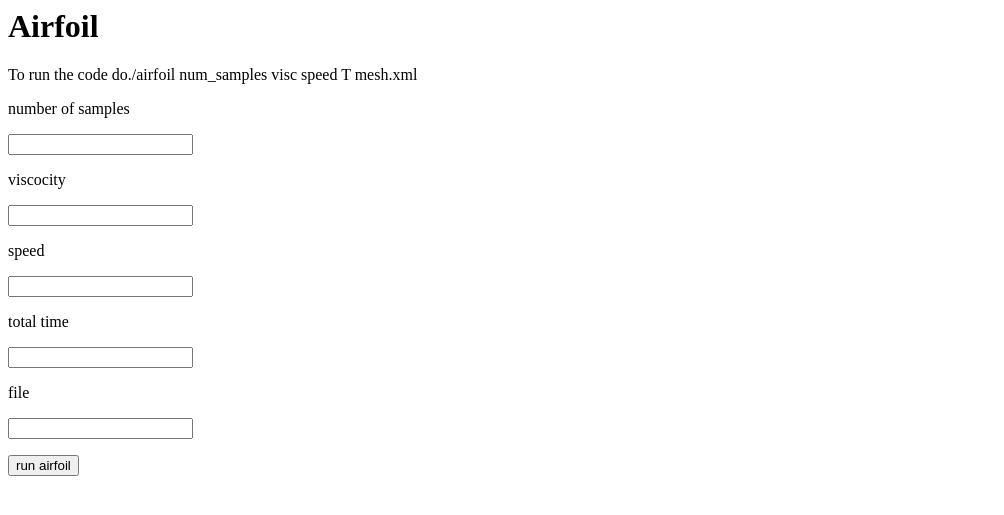
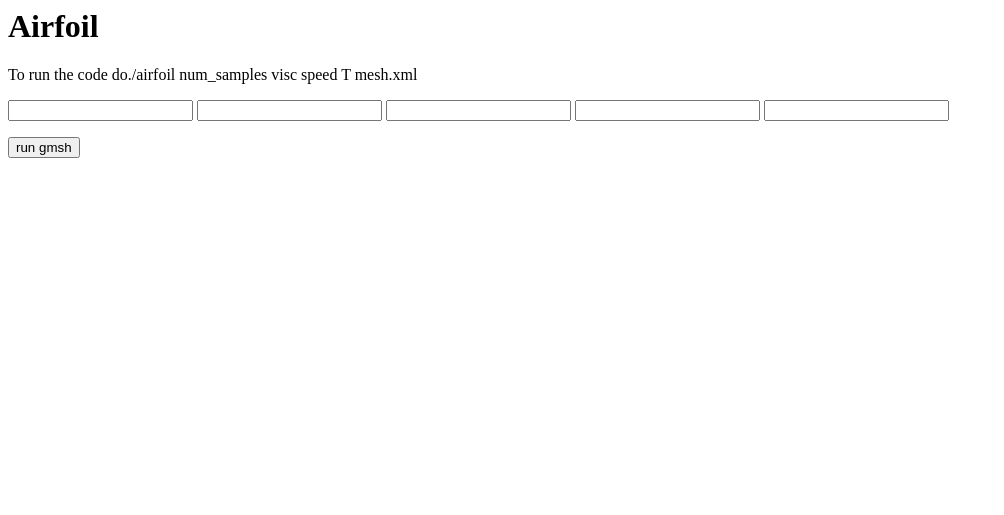
Before and after one commit to andrewaziz/CloudComputingNacaAirfoil, a Flask app: page /airfoil in a window 1280 px wide. Shown: the top 515 px of the page, without its empty margins (0-1004 px from the left). Run offline with Flask 2, Linux system fonts and the light colour scheme.

Commit message:
fix typo

```diff
--- a/app/forms.py
+++ b/app/forms.py
@@ -17,8 +17,12 @@ class GMSHForm(Form):
 #./airfoil num_samples visc speed T mesh.xml
 
 class AirfoilForm(Form):
-    samples = IntegerField('samples')
-    viscocity = IntegerField('viscocity')
-    speed = IntegerField('angles')
-    time = IntegerField('time')
-    filename = IntegerField('filename')
+    samples = StringField('samples')
+    viscocity = StringField('viscocity')
+    speed = StringField('angles')
+    time = StringField('time')
+    filename = StringField('filename')
+
+class TestForm(Form):
+    testtext = StringField('testtext')
+    inttest = IntegerField('inttest')
--- a/app/templates/airfoil.html
+++ b/app/templates/airfoil.html
@@ -5,23 +5,17 @@
 
 <h1>Airfoil</h1>
     <p>To run the code do./airfoil num_samples visc speed T mesh.xml</p>
-
     <form action="" method="post" name="airfoil">
         {{ form.csrf_token }}
         {{ form.hidden_tag() }}
-        <p>
-            <p>number of samples</p>
-            {{ form.samples(size=40) }}<br>
-            <p>viscocity</p>
-            {{ form.viscocity(size=40) }}<br>
-            <p>speed</p>
-            {{ form.speed(size=40) }}<br>
-            <p>total time</p>
-            {{ form.time(size=40) }}<br>
-            <p>file</p>
-            {{ form.filename(size=40) }}<br>
-            </p>
-            <p><input type="submit" value="run airfoil"></p>
+
+        {{ form.samples }}
+		{{ form.viscocity }}
+		{{ form.speed }}
+	    {{ form.time }}
+		{{ form.filename }}
+        <p><input type="submit" value="run gmsh"></p>
+
     </form>
 
   </body>
--- a/app/views.py
+++ b/app/views.py
@@ -4,7 +4,7 @@ import subprocess
 from celery import group, subtask
 from flask import render_template, make_response, redirect, request
 from app import app
-from .forms import LoginForm, GMSHForm, AirfoilForm
+from .forms import LoginForm, GMSHForm, AirfoilForm, TestForm
 from task import start_gmsh, convert_msh, start_airfoil
 
 @app.route('/')
@@ -38,12 +38,12 @@ def gmsh():
 def airfoil():
 	form = AirfoilForm()
 	if form.validate_on_submit():
-		samples = str(form.samples.data)
-		viscocity = str(form.viscocity.data)
-		speed = str(form.angles.data)
-		time = str(form.time.data)
-		filename = str(form.filename.data)
-
+		print 'fuckupp'
+		samples = form.samples.data
+		viscocity = form.viscocity.data
+		speed = form.angles.data
+		time = form.time.data
+		filename = form.filename.data
 		start_airfoil.delay(samples, viscocity, speed, time, filename)
 
 
```
